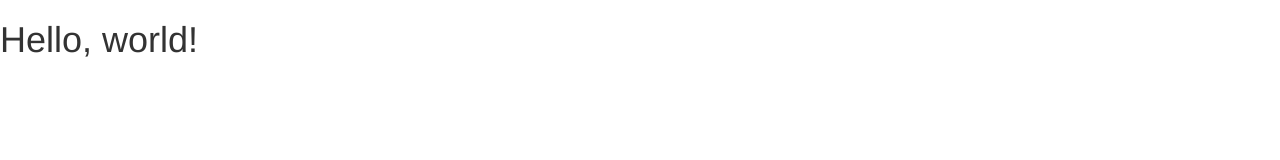
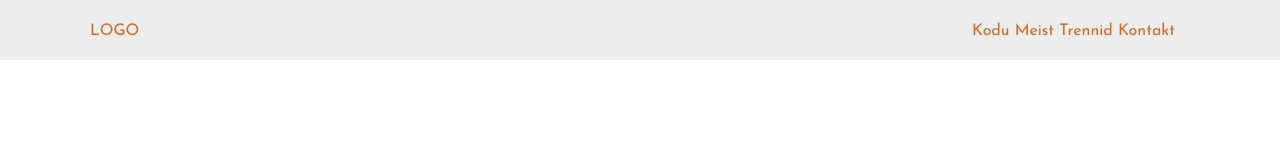
Before and after one commit to Frozky/Katapood, a plain HTML site: page index.html in a window 1280 px wide. Drawn offline with nearby package versions, Linux system fonts and the light colour scheme.

Commit message:
1'st entry
Dear diary

```diff
--- /dev/null
+++ b/css/main.css
@@ -0,0 +1,51 @@
+
+body {
+	font-size: 16px;
+	font-family: 'Josefin Sans', sans-serif;
+
+}
+/* ============== Link color ============== */
+a {
+    color: #D2691E;
+    word-wrap: break-word;
+    cursor: pointer;
+    -webkit-transition: color 0.3s ease-in, background 0.3s ease-in;
+    -moz-transition: color 0.3s ease-in, background 0.3s ease-in;
+    -ms-transition: color 0.3s ease-in, background 0.3s ease-in;
+    -o-transition: color 0.3s ease-in, background 0.3s ease-in;
+    transition: color 0.3s ease-in, background 0.3s ease-in;
+}
+
+a:hover,
+a:focus {
+    color: #555;
+    text-decoration: none;
+    outline: 0;
+}
+
+a:before,
+a:after {
+    -webkit-transition: color 0.3s ease-in, background 0.3s ease-in;
+    -moz-transition: color 0.3s ease-in, background 0.3s ease-in;
+    -ms-transition: color 0.3s ease-in, background 0.3s ease-in;
+    -o-transition: color 0.3s ease-in, background 0.3s ease-in;
+    transition: color 0.3s ease-in, background 0.3s ease-in;
+}
+
+/* ============== nav area ============== */
+
+.nav-cell {
+	text-align: center;
+}
+.navbar-area {
+	position: relative;
+	background-color: #ededed;
+}
+.logo-area {
+	height: 60px;
+	padding: 20px;
+}
+.nav-area {
+	height: 60px;
+	padding: 20px;
+}
--- a/index.html
+++ b/index.html
@@ -4,25 +4,29 @@
       <meta charset="utf-8">
       <meta http-equiv="X-UA-Compatible" content="IE=edge">
       <meta name="viewport" content="width=device-width, initial-scale=1">
-    <!-- The above 3 meta tags *must* come first in the head; any other head content must come *after* these tags -->
-    <title>Bootstrap 101 Template</title>
-
-    <!-- Bootstrap -->
+      <title>Kata Pood | Home</title>
       <link href="css/bootstrap.min.css" rel="stylesheet">
-
-    <!-- HTML5 shim and Respond.js for IE8 support of HTML5 elements and media queries -->
-    <!-- WARNING: Respond.js doesn't work if you view the page via file:// -->
-    <!--[if lt IE 9]>
-      <script src="https://oss.maxcdn.com/html5shiv/3.7.3/html5shiv.min.js"></script>
-      <script src="https://oss.maxcdn.com/respond/1.4.2/respond.min.js"></script>
-    <![endif]-->
+      <link href="css/main.css" rel="stylesheet">
+      <link href="https://fonts.googleapis.com/css?family=Josefin+Sans" rel="stylesheet">
    </head>
    <body>
-    <h1>Hello, world!</h1>
+      <nav class="navbar-area navbar-fixed-top">
+         <div class="container">
+            <div class="col-xs-6 logo-area">
+               <a>LOGO</a>
+            </div>
+            <div class="col-xs-6">
+                  <div class="nav-area pull-right">
+                     <a class="nav-cell">Kodu</a>
+                     <a class="nav-cell">Meist</a>
+                     <a class="nav-cell">Trennid</a>
+                     <a class="nav-cell">Kontakt</a>
+                  </div>
+            </div>
+         </div>
+      </nav>
 
-    <!-- jQuery (necessary for Bootstrap's JavaScript plugins) -->
       <script src="https://ajax.googleapis.com/ajax/libs/jquery/1.12.4/jquery.min.js"></script>
-    <!-- Include all compiled plugins (below), or include individual files as needed -->
       <script src="js/bootstrap.min.js"></script>
    </body>
 </html>
--- a/test.txt
+++ /dev/null
@@ -1 +0,0 @@
-Ajupesumasin
```
Lines whose indentation alone changed are shown as unchanged.
